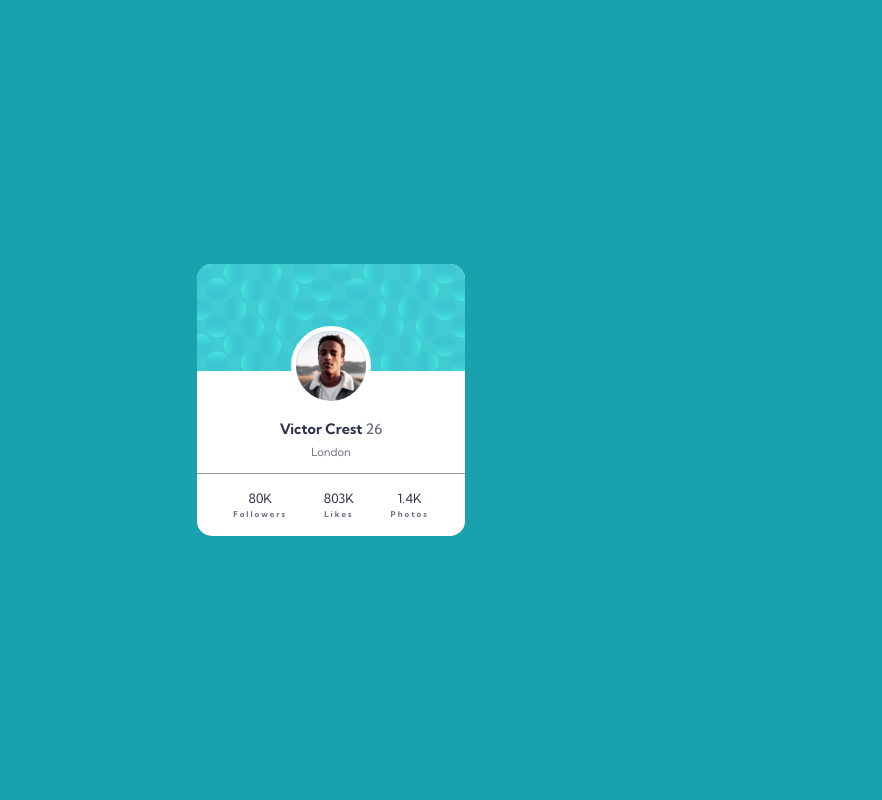
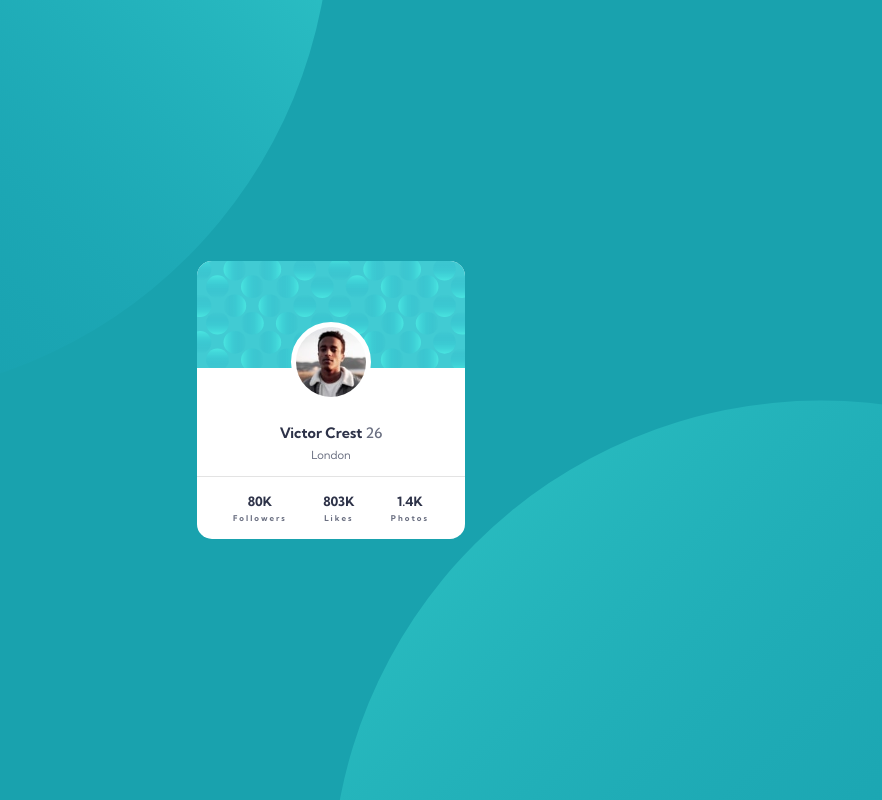
Before and after one commit to Dungeoner999/FrontEndMentor-Profile-card-component, a plain HTML site: page index.html in a window 1280 px wide. Shown: the whole page, without its empty margins (309-1191 px from the left). Drawn offline with Linux system fonts and the light colour scheme.

Commit message:
second update
fixed background and card line color CSS

```diff
--- a/style.css
+++ b/style.css
@@ -26,22 +26,15 @@ body {
     z-index: -2;
 }
 
-.back-pick-one {
-    z-index: -1;
-    position: absolute;
-    top:-20rem;
-    left: -13.5rem;
-}
-
-.back-pick-one img {
+.background {
+    display: flex;
+    justify-content: center;
+    align-items: center;
     width: 100%;
-}
-
-.back-pick-two {
-    z-index: -1;
-    position: absolute;
-    bottom:-32rem;
-    right: -8rem;
+    height: 100vh;
+    background-image: url("./images/bg-pattern-top.svg"), url("./images/bg-pattern-bottom.svg");
+    background-repeat: no-repeat;
+    background-position: right 50vw bottom 50vh, left 50vw top 50vh;
 }
 
 .card {
@@ -73,7 +66,7 @@ body {
 
 .card-body h2 {
     font-weight: 700;
-    margin: 0.8rem 0 0.4rem;
+    margin: 1.2rem 0 0.4rem;
 }
 
 .card-body span {
@@ -91,7 +84,7 @@ body {
 
 .line {
     width: 100%;
-    background-color: var(--gray-line);
+    background-color: #e3e3e3;
     height: 1px;
     text-align: center;
     margin-bottom: 1rem;
@@ -105,6 +98,7 @@ body {
 
 .stats p {
     font-size: 0.8rem;
+    font-weight: 700;
 }
 
 .stats h3 {
```
